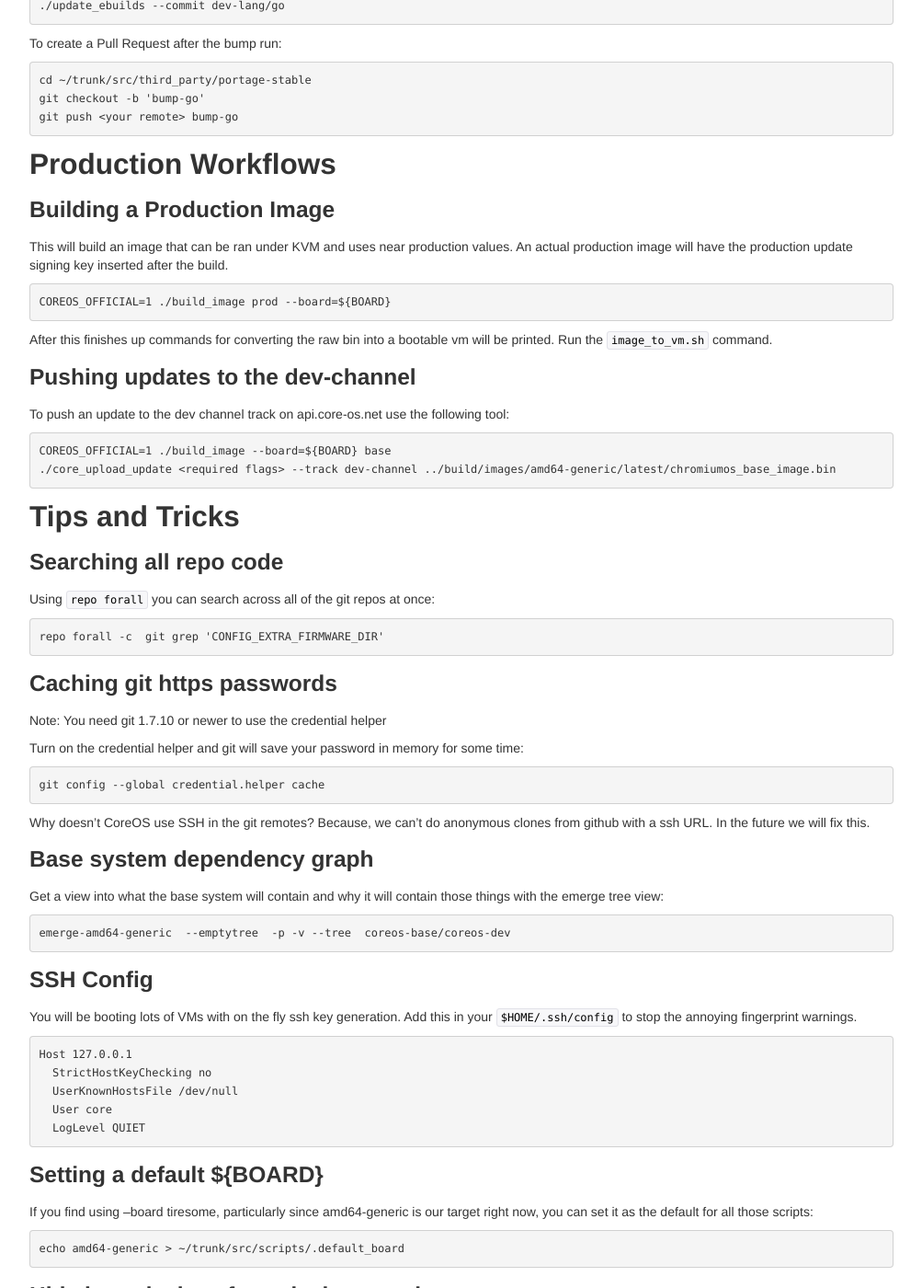
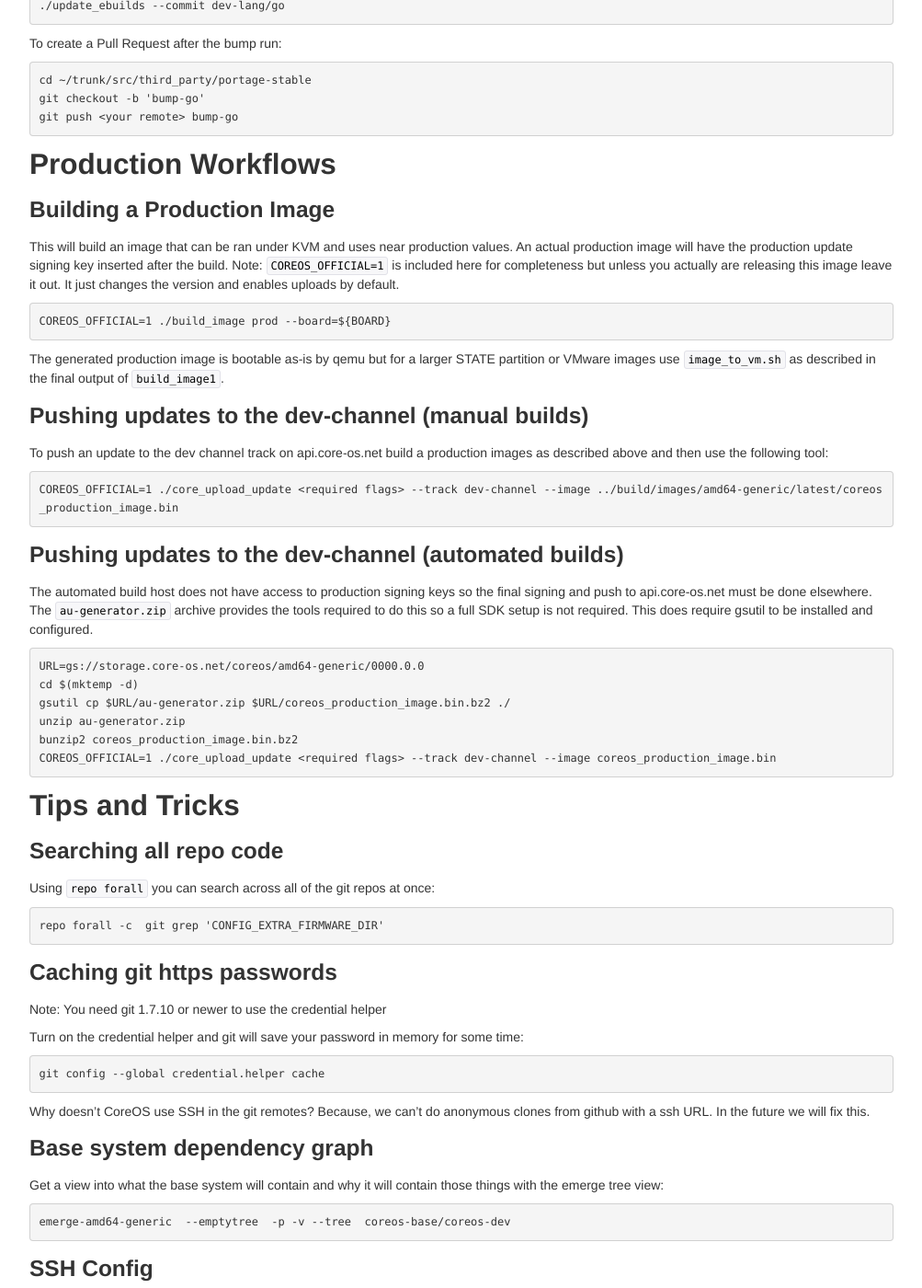
Before and after one commit to RandomStuffs22/coreos.github.com, a Jekyll site: the page built from index.markdown, in a window 1280 px wide and 1400 px high, scrolled down 2900 px. Shown: the whole window at 92% size, without its empty margins (138-1141 px from the left). Built offline with Jekyll 4.4.1, drawn with Linux system fonts in a browser that asks for light colours; Markdown is read by kramdown in place of the engine named in the settings.

Commit message:
fix(index): Update documentation on official releases
Add note on COREOS_OFFICIAL, correct note on image_to_vm.sh now that all
images are bootable as-is, add section on using au-generator.zip.

````diff
--- a/index.markdown
+++ b/index.markdown
@@ -229,23 +229,42 @@ git push <your remote> bump-go
 
 This will build an image that can be ran under KVM and uses near production
 values. An actual production image will have the production update signing key
-inserted after the build.
+inserted after the build. Note: `COREOS_OFFICIAL=1` is included here
+for completeness but unless you actually are releasing this image leave
+it out. It just changes the version and enables uploads by default.
 
 ```
 COREOS_OFFICIAL=1 ./build_image prod --board=${BOARD}
 ```
 
-After this finishes up commands for converting the raw bin into
-a bootable vm will be printed. Run the `image_to_vm.sh` command.
+The generated production image is bootable as-is by qemu but for a
+larger STATE partition or VMware images use `image_to_vm.sh` as
+described in the final output of `build_image1`.
 
-### Pushing updates to the dev-channel
+### Pushing updates to the dev-channel (manual builds)
 
-To push an update to the dev channel track on api.core-os.net use the
-following tool:
+To push an update to the dev channel track on api.core-os.net build a
+production images as described above and then use the following tool:
 
 ```
-COREOS_OFFICIAL=1 ./build_image --board=${BOARD} base
-./core_upload_update <required flags> --track dev-channel ../build/images/amd64-generic/latest/chromiumos_base_image.bin
+COREOS_OFFICIAL=1 ./core_upload_update <required flags> --track dev-channel --image ../build/images/amd64-generic/latest/coreos_production_image.bin
+```
+
+### Pushing updates to the dev-channel (automated builds)
+
+The automated build host does not have access to production signing keys
+so the final signing and push to api.core-os.net must be done elsewhere.
+The `au-generator.zip` archive provides the tools required to do this so
+a full SDK setup is not required. This does require gsutil to be
+installed and configured.
+
+```
+URL=gs://storage.core-os.net/coreos/amd64-generic/0000.0.0
+cd $(mktemp -d)
+gsutil cp $URL/au-generator.zip $URL/coreos_production_image.bin.bz2 ./
+unzip au-generator.zip
+bunzip2 coreos_production_image.bin.bz2
+COREOS_OFFICIAL=1 ./core_upload_update <required flags> --track dev-channel --image coreos_production_image.bin
 ```
 
 ## Tips and Tricks
````
